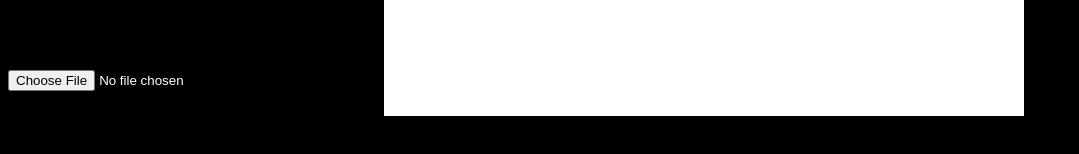
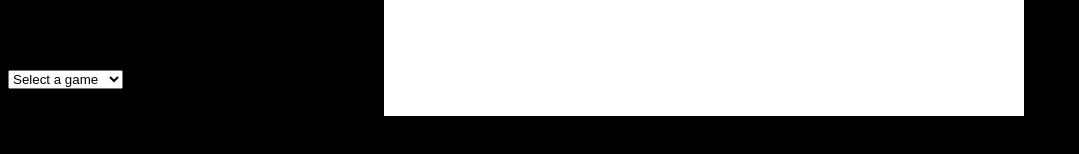
Before and after one commit to annovo/chip-8, a React (Create React App) app: page / in a window 1280 px wide. Shown: the part 444-598 px from the top of the page, without its empty margins (0-1079 px from the left). Built offline with nearby package versions, Linux system fonts and the light colour scheme; the HTML template or start-up script is replaced by a standard one.

Commit message:
add selector/add files

```diff
--- /dev/null
+++ b/public/index.html
@@ -0,0 +1,43 @@
+<!DOCTYPE html>
+<html lang="en">
+  <head>
+    <meta charset="utf-8" />
+    <link rel="icon" href="%PUBLIC_URL%/favicon.ico" />
+    <meta name="viewport" content="width=device-width, initial-scale=1" />
+    <meta name="theme-color" content="#000000" />
+    <meta
+      name="description"
+      content="Web site created using create-react-app"
+    />
+    <link rel="apple-touch-icon" href="%PUBLIC_URL%/logo192.png" />
+    <!--
+      manifest.json provides metadata used when your web app is installed on a
+      user's mobile device or desktop. See https://developers.google.com/web/fundamentals/web-app-manifest/
+    -->
+    <link rel="manifest" href="%PUBLIC_URL%/manifest.json" />
+    <!--
+      Notice the use of %PUBLIC_URL% in the tags above.
+      It will be replaced with the URL of the `public` folder during the build.
+      Only files inside the `public` folder can be referenced from the HTML.
+
+      Unlike "/favicon.ico" or "favicon.ico", "%PUBLIC_URL%/favicon.ico" will
+      work correctly both with client-side routing and a non-root public URL.
+      Learn how to configure a non-root public URL by running `npm run build`.
+    -->
+    <title>React App</title>
+  </head>
+  <body>
+    <noscript>You need to enable JavaScript to run this app.</noscript>
+    <div id="root"></div>
+    <!--
+      This HTML file is a template.
+      If you open it directly in the browser, you will see an empty page.
+
+      You can add webfonts, meta tags, or analytics to this file.
+      The build step will place the bundled scripts into the <body> tag.
+
+      To begin the development, run `npm start` or `yarn start`.
+      To create a production bundle, use `npm run build` or `yarn build`.
+    -->
+  </body>
+</html>
--- a/src/Canvas.js
+++ b/src/Canvas.js
@@ -1,13 +1,12 @@
 import React, { useState } from 'react'
 import Chip from './Chip'
+import ibmLogo from './files/IBMLogo.ch8'
+import spaceInvaders from './files/SpaceInvaders.ch8'
 import './App.css'
 
 const Canvas = () => {
-   // const [x, setX] = useState(0);
-   // const [y, setY] = useState(0);
    const [file, setFile] = useState([]);
-   const [message, setMessage] = useState("");
-   const [visible, setVisible] = useState();
+   const [selected, setSelected] = useState();
 
    const render = (cntx, display, dW, dH) => {
       const width = cntx.canvas.width;
@@ -31,108 +30,39 @@ const Canvas = () => {
       cntx.putImageData(canvasData, 0, 0);
    }
 
-   // const handleKey = useCallback((e) => {
-   //    const cntx = canvasRef.current.getContext('2d');
-   //    let dirX, dirY;
-   //    switch(e.keyCode) {
-   //       case 37:
-   //          dirX = -1;
-   //          break;
-   //       case 39:
-   //          dirX = 1;
-   //          break;
-   //       case 40:
-   //          dirY = 1;
-   //          break;
-   //       case 38: //ArrowUp
-   //          dirY = -1;
-   //          break;
-   //       default:
-   //          dirX = 0;
-   //          dirY = 0;
-   //    }
-   //    if(dirX === 0 && dirY === 0)
-   //      return;
+   const handleSelected = async (e) => {
+      setSelected(e.target.value);
+      switch(e.target.value) {
+         case "ibmLogo":
+            upload(await fetch(ibmLogo).then(r => r.blob()));
+            break;
+         case "spaceInv":
+            upload(await fetch(spaceInvaders).then(r => r.blob()));
+            break;
+         default:
+            break;
+      }
+   }
 
-   //    const canvasData = cntx.getImageData(0, 0, cntx.canvas.width, cntx.canvas.height);
-   //    const data = canvasData.data;
-   //    const width = cntx.canvas.width*4;
-   //    if(dirX === 1) {
-   //      for(let j = 0; j <= 16; j++) {
-   //        let idx = (y+j)*width;
-
-   //        data[idx + x + 1] = 255;
-   //        data[idx + x + 2] = 255;
-
-   //        data[idx + (x + 4*17) + 1] = 0;
-   //        data[idx + (x + 4*17) + 2] = 0;
-   //      }
-   //      setX(x + 4);
-   //    } else if(dirX === -1) {
-   //      for(let j = 0; j <= 16; j++) {
-   //        let idx = (y+j)*width;
-
-   //        data[idx + (x + 4*17) + 1] = 255;
-   //        data[idx + (x + 4*17) + 2] = 255;
-
-   //        data[idx + x + 1] = 0;
-   //        data[idx + x + 2] = 0;
-   //      }
-   //      setX(x - 4);
-   //    } else if(dirY === -1) {
-   //       for(let j = 0; j <= 16*4; j+=4) {
-   //          let idx = (x+j);
-   //          data[idx + (y + 16)*width + 1] = 255;
-   //          data[idx + (y + 16)*width + 2] = 255;
-
-   //          data[idx + (y - 1) * width + 1] = 0;
-   //          data[idx + (y - 1) * width + 2] = 0;
-   //       }
-   //       setY(y - 1);
-   //    } else if(dirY === 1) {
-   //       for(let j = 0; j <= 16*4; j+=4) {
-   //          let idx = (x+j);
-   //          data[idx + y*width + 1] = 255;
-   //          data[idx + y*width + 2] = 255;
-
-   //          data[idx + (y + 16 + 1) * width + 1] = 0;
-   //          data[idx + (y + 16 + 1) * width + 2] = 0;
-   //       }
-   //       setY(y + 1);
-   //    }
-   //    cntx.putImageData(canvasData, 0, 0);
-   // }, [x,y]);
-
-   const uploadGame = (e) => {
-      const newFile = e.target.files[0];
-      if(newFile == null)
+   const upload = (f) => {
+      if(!f)
          return;
-      setVisible(true);
-      newFile.arrayBuffer().then(buffer => {  // need to check if valid file
+      f.arrayBuffer().then(buffer => {
          let data = new Uint8Array(buffer);
          setFile(data);
       }).catch(e => console.log(e));
-      setMessage(newFile.name + " uploaded");
-      setTimeout(() => {
-         setVisible(false);
-         setMessage("");
-      }, 3000);
-   };
 
-//    useEffect(() => {
-//       document.addEventListener('keydown', handleKey);
-
-//       return () => {
-//         document.removeEventListener('keydown', handleKey);
-//       }
-//   },[handleKey]);
+   }
 
   return (
    <>
       <Chip file = {file} render = {render} />
       <div className = "upload">
-         <input type = "file" onChange = {(e) => uploadGame(e)}/>
-         <span style = {{visibility: visible ? 'visible' : 'hidden'}}>{message}</span>
+         <select value = {selected} onChange = {handleSelected}>
+            <option value = "none" >Select a game</option>
+            <option value = "ibmLogo" >IBM logo</option>
+            <option value = "spaceInv">Space Invaders</option>
+         </select>
       </div>
    </>
   )
--- a/src/Chip.js
+++ b/src/Chip.js
@@ -30,7 +30,6 @@ const Chip = ({ file, render }) => {
    const [memory, setMemory] = useState([...FONT]);
    const [registers, setRegisters] = useState([]);
    const [display, setDisplay] = useState([]);
-   //const [stack, setStack] = useState([]);
    const [pc, setPC] = useState({counter: FONT.length, stack: []});
    const [iRegister, setIregister] = useState(0);
    const [key, setKey] = useState();
@@ -84,7 +83,6 @@ const Chip = ({ file, render }) => {
                   counter: pc.stack[pc.stack.length - 1],
                   stack: [...pc.stack.slice(0, pc.stack.length - 1)]
                }));
-               //setStack(stack => [...stack.slice(0, stack.length - 1)]);
             }
             break;
          case 1:
@@ -95,8 +93,6 @@ const Chip = ({ file, render }) => {
                stack: [...pc.stack, pc.counter],
                counter: addr - SHIFT
             }));
-            // setStack(stack => [...stack, pc]);
-            // setPC(addr - SHIFT);
             break;
          case 3:
             if(registers[secondNibble] === secondByte)
@@ -182,7 +178,6 @@ const Chip = ({ file, render }) => {
             break;
          case 0xB:
             setPC(p => ({...p, counter: (addr + registers[0x0]) - SHIFT }));
-            //setPC((addr + registers[0x0]) - SHIFT);
             break;
          case 0xC:
             newReg[secondNibble] = Math.floor(Math.random() * (1 << 8)) & secondByte;
@@ -257,7 +252,6 @@ const Chip = ({ file, render }) => {
          default:
             break;
       }
-      //console.log(instruction.toString(16) + " - " + pc + "/" + stack[stack.length-1]);
    }, [dTimer, iRegister, registers, display, key, memory, render, changeDisplay]);
 
    useEffect(() => {
@@ -270,6 +264,8 @@ const Chip = ({ file, render }) => {
 
    useEffect(() => {
       setMemory([...FONT, ...file]);
+      setDisplay([]);
+      setPC({counter: FONT.length, stack: []});
       let newReg = [];
       for(let i = 0; i <= 0xf; i++)
          newReg[i] = 0;
```
Also changed, not shown: 2 other files (tests, documents, lock files or other folders).
